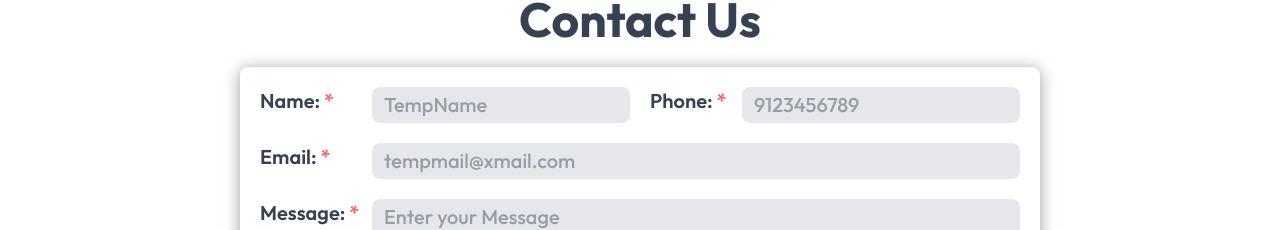
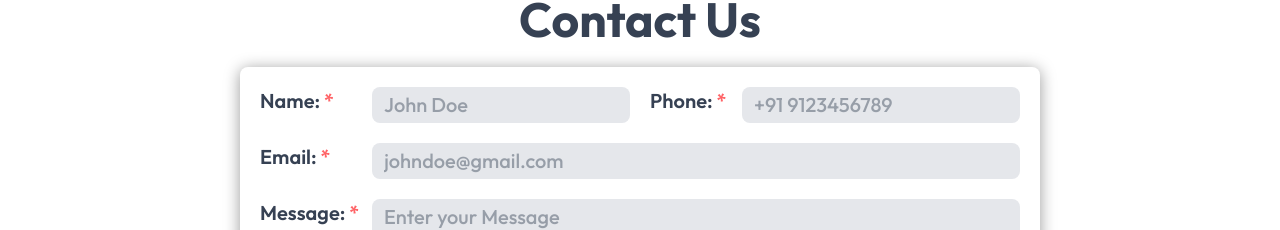
Before and after one commit to getinplay/getinplay_react, a React (Vite) app: page /contact-us in a window 1280 px wide. Shown: the part 123-353 px from the top of the page. Built offline with nearby package versions, Linux system fonts and the light colour scheme; no server answers.

Commit message:
Fix ContactUsForm placeholders

```diff
--- a/src/components/Pages/Home/ContactUsForm.jsx
+++ b/src/components/Pages/Home/ContactUsForm.jsx
@@ -94,7 +94,7 @@ function ContactUsForm() {
                 type='text'
                 id='name'
                 name='name'
-                placeholder='TempName'
+                placeholder='John Doe'
                 className='bg-gray-200 w-full font-medium text-gray-600 border-none outline-none rounded-lg px-3 py-1'
               />
               <p className='select-none text-red-500 text-sm px-2 font-medium'>
@@ -116,7 +116,7 @@ function ContactUsForm() {
                 type='tel'
                 id='phone'
                 name='phone'
-                placeholder='9123456789'
+                placeholder='+91 9123456789'
                 className='bg-gray-200 w-full font-medium text-gray-600 border-none outline-none rounded-lg px-3 py-1'
               />
               <p className='select-none text-red-500 text-sm px-2 font-medium'>
@@ -139,7 +139,7 @@ function ContactUsForm() {
               type='email'
               id='email'
               name='email'
-              placeholder='tempmail@xmail.com'
+              placeholder='johndoe@gmail.com'
               className='bg-gray-200 w-full font-medium text-gray-600 border-none outline-none rounded-lg px-3 py-1'
             />
             <p className='select-none text-red-500 text-sm px-2 font-medium'>
```
